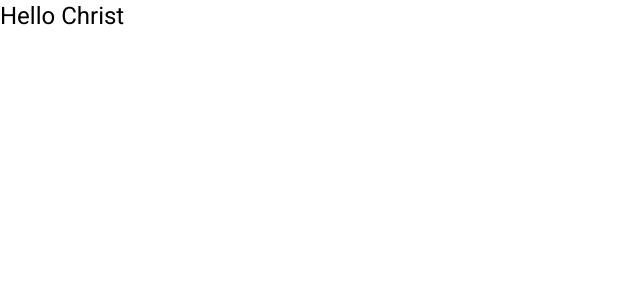
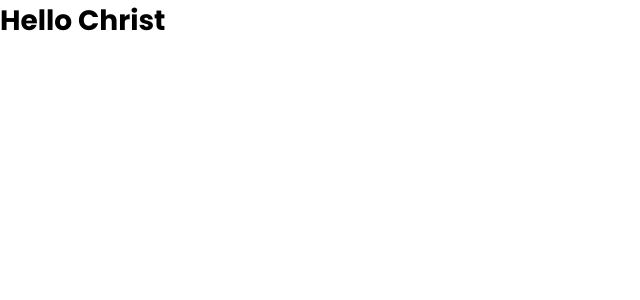
Before and after one commit to josileudo/formTest, an Angular app: page / in a window 1280 px wide. Shown: the top 300 px of the page, without its empty margins (0-640 px from the left). Built offline with nearby package versions, Linux system fonts and the light colour scheme.

Commit message:
modification in structure to styles default theme

```diff
--- a/angular.json
+++ b/angular.json
@@ -34,8 +34,7 @@
               "src/assets"
             ],
             "styles": [
-              "./node_modules/@angular/material/prebuilt-themes/deeppurple-amber.css",
-              "src/styles.scss"
+              "src/styles/global.scss"
             ],
             "scripts": []
           },
@@ -103,8 +102,7 @@
               "src/assets"
             ],
             "styles": [
-              "./node_modules/@angular/material/prebuilt-themes/deeppurple-amber.css",
-              "src/styles.scss"
+              "src/styles/global.scss"
             ],
             "scripts": []
           }
--- a/src/index.html
+++ b/src/index.html
@@ -6,11 +6,12 @@
   <base href="/">
   <meta name="viewport" content="width=device-width, initial-scale=1">
   <link rel="icon" type="image/x-icon" href="favicon.ico">
-  <link rel="preconnect" href="https://fonts.gstatic.com">
-  <link href="https://fonts.googleapis.com/css2?family=Roboto:wght@300;400;500&display=swap" rel="stylesheet">
   <link href="https://fonts.googleapis.com/icon?family=Material+Icons" rel="stylesheet">
+  <link rel="preconnect" href="https://fonts.googleapis.com">
+  <link rel="preconnect" href="https://fonts.gstatic.com" crossorigin>
+  <link href="https://fonts.googleapis.com/css2?family=Poppins:wght@400;500;700&display=swap" rel="stylesheet">
 </head>
-<body class="mat-typography">
+<body>
   <app-root></app-root>
 </body>
 </html>
--- a/src/styles.scss
+++ b/src/styles/global.scss
@@ -1,4 +1,6 @@
-*{
+@import '@angular/material/prebuilt-themes/indigo-pink.css';
+
+* {
   margin: 0;
   padding: 0;
   box-sizing: border-box;
```
Also changed, not shown: src/app/shared/material/material.module.ts (deleted).
